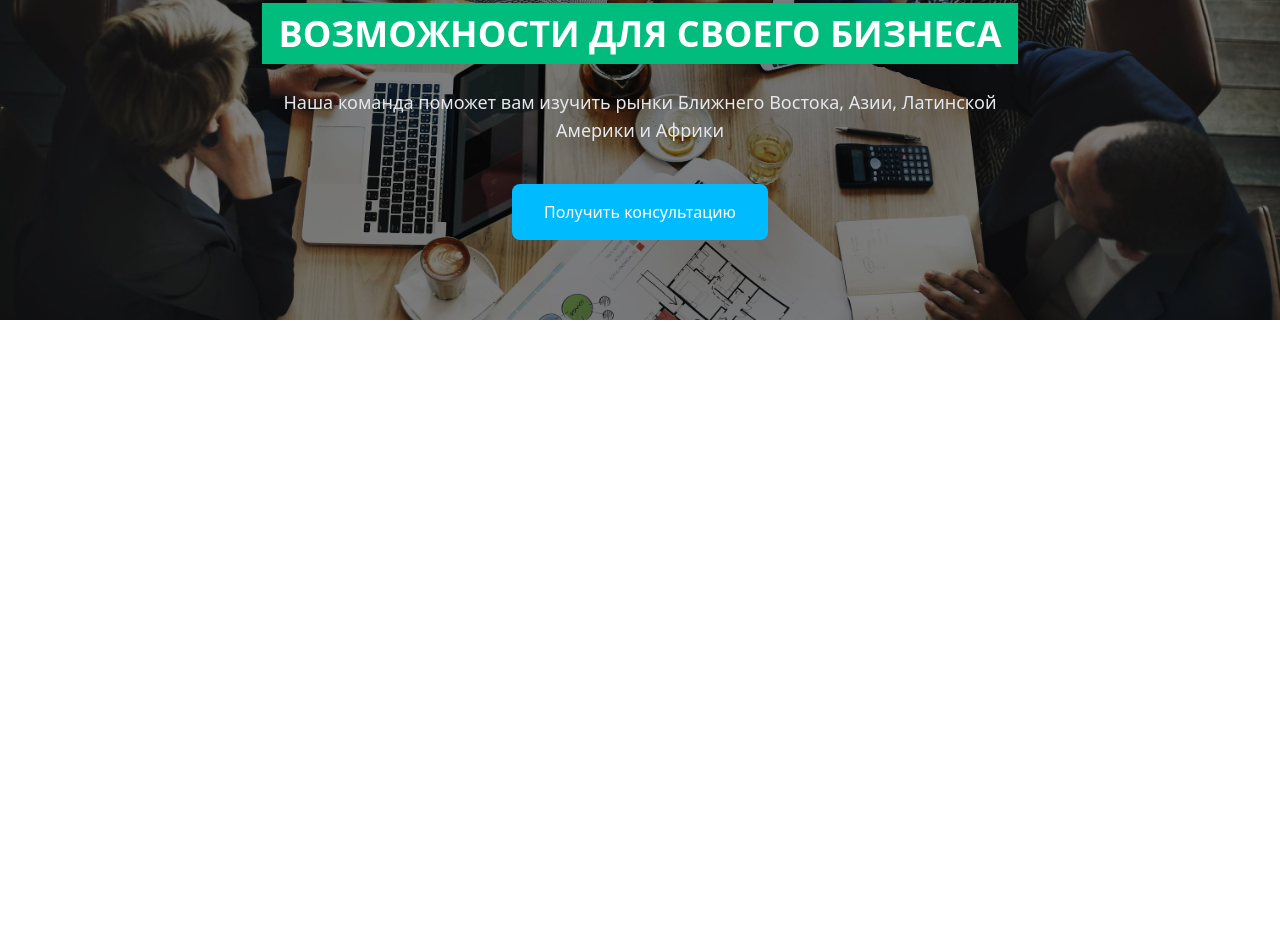
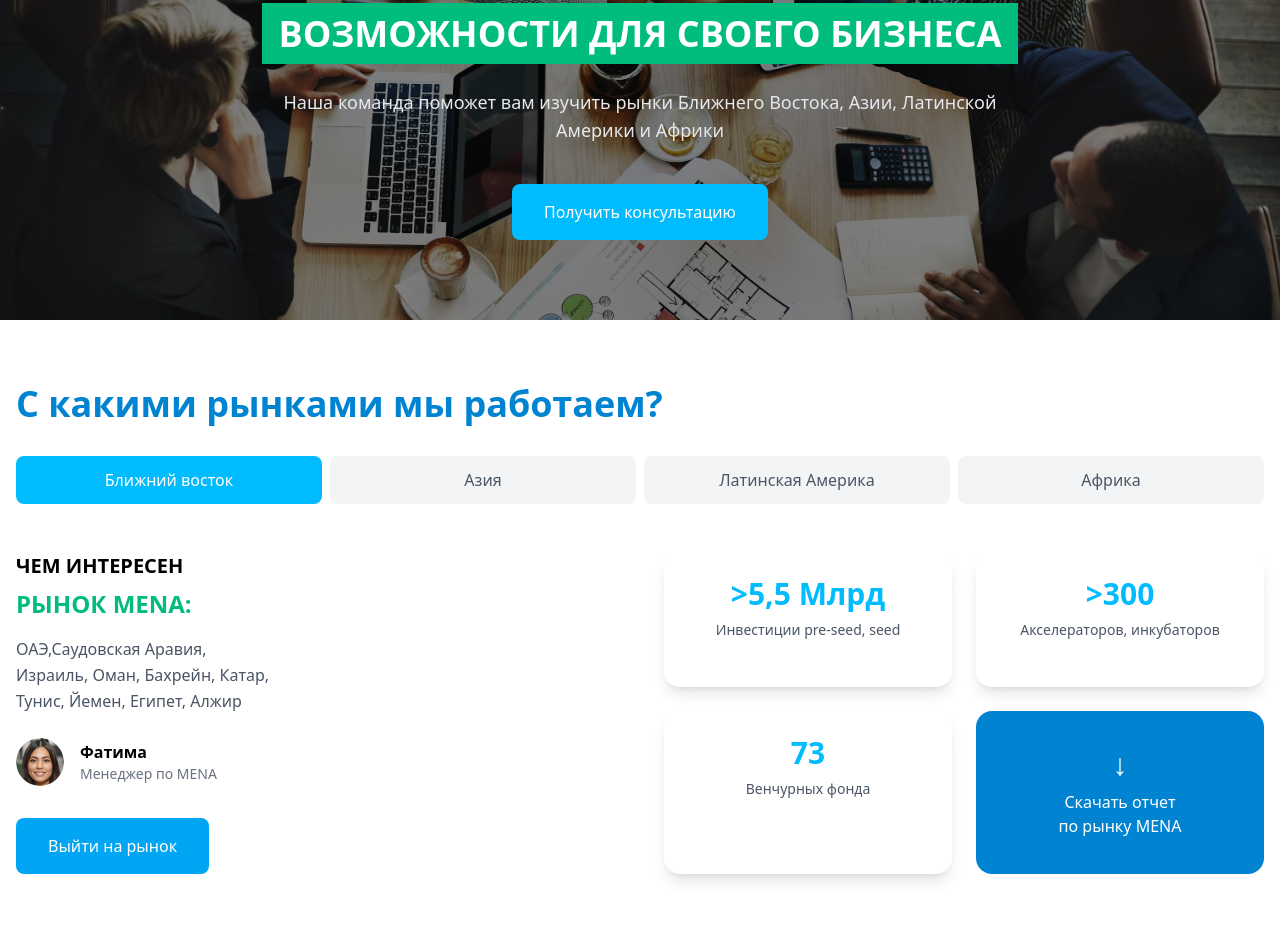
Before and after one commit to odinaevbilol/exam2, a website: page index.html in a window 1280 px wide. Shown: the part 2410-3348 px from the top of the page. Before the commit the page ends 2730 px from the top, so only its background shows below. Drawn offline with Linux system fonts and the light colour scheme.

Commit message:
section5

```diff
--- a/index.html
+++ b/index.html
@@ -259,6 +259,103 @@
 
 
 
+<section class="bg-white py-16 px-4">
+  <div class="max-w-7xl mx-auto">
+
+
+    <h2 class="text-center md:text-left text-3xl md:text-4xl font-bold text-sky-600 mb-8">
+      С какими рынками мы работаем?
+    </h2>
+
+
+    <div class="flex flex-wrap md:flex-nowrap gap-2 mb-12">
+      <button class="flex-1 bg-sky-400 text-white py-3 rounded-lg text-sm md:text-base">
+        Ближний восток
+      </button>
+      <button class="flex-1 bg-gray-100 text-gray-600 py-3 rounded-lg text-sm md:text-base">
+        Азия
+      </button>
+      <button class="flex-1 bg-gray-100 text-gray-600 py-3 rounded-lg text-sm md:text-base">
+        Латинская Америка
+      </button>
+      <button class="flex-1 bg-gray-100 text-gray-600 py-3 rounded-lg text-sm md:text-base">
+        Африка
+      </button>
+    </div>
+
+    <div class="grid grid-cols-1 lg:grid-cols-2 gap-12">
+
+
+      <div>
+        <h3 class="text-xl font-bold mb-2">
+          ЧЕМ ИНТЕРЕСЕН
+        </h3>
+        <h4 class="text-2xl font-bold text-emerald-500 mb-4">
+          РЫНОК MENA:
+        </h4>
+
+        <p class="text-gray-600 leading-relaxed mb-6">
+          ОАЭ,Саудовская Аравия, <br>Израиль, Оман, Бахрейн, Катар,<br>
+          Тунис, Йемен, Египет, Алжир
+        </p>
+
+
+        <div class="flex items-center gap-4 mb-8">
+          <img
+            src="./src/Ellipse 527.png"
+            alt="Фатима"
+            class="w-12 h-12 rounded-full object-cover"
+          >
+          <div>
+            <div class="font-semibold">Фатима</div>
+            <div class="text-sm text-gray-500">Менеджер по MENA</div>
+          </div>
+        </div>
+
+
+        <button class="w-full md:w-auto bg-sky-500 hover:bg-sky-600 transition text-white px-8 py-4 rounded-lg">
+          Выйти на рынок
+        </button>
+      </div>
+
+
+      <div class="grid grid-cols-1 sm:grid-cols-2 gap-6">
+
+        <div class="bg-white shadow-lg rounded-2xl p-6 text-center">
+          <div class="text-sky-400 text-3xl font-bold mb-2">&gt;5,5 Млрд</div>
+          <p class="text-gray-600 text-sm">
+            Инвестиции pre-seed, seed
+          </p>
+        </div>
+
+        <div class="bg-white shadow-lg rounded-2xl p-6 text-center">
+          <div class="text-sky-400 text-3xl font-bold mb-2">&gt;300</div>
+          <p class="text-gray-600 text-sm">
+            Акселераторов, инкубаторов
+          </p>
+        </div>
+
+        <div class="bg-white shadow-lg rounded-2xl p-6 text-center">
+          <div class="text-sky-400 text-3xl font-bold mb-2">73</div>
+          <p class="text-gray-600 text-sm">
+            Венчурных фонда
+          </p>
+        </div>
+
+        <div class="bg-sky-600 text-white rounded-2xl p-6 flex flex-col items-center justify-center text-center">
+          <div class="text-3xl mb-2">↓</div>
+          <p class="font-medium">
+            Скачать отчет<br>по рынку MENA
+          </p>
+        </div>
+
+      </div>
+    </div>
+
+  </div>
+</section>
+
+
 </body>
 
 </html>
```
Also changed, not shown: src/Ellipse 527.png (added), src/output.css.
